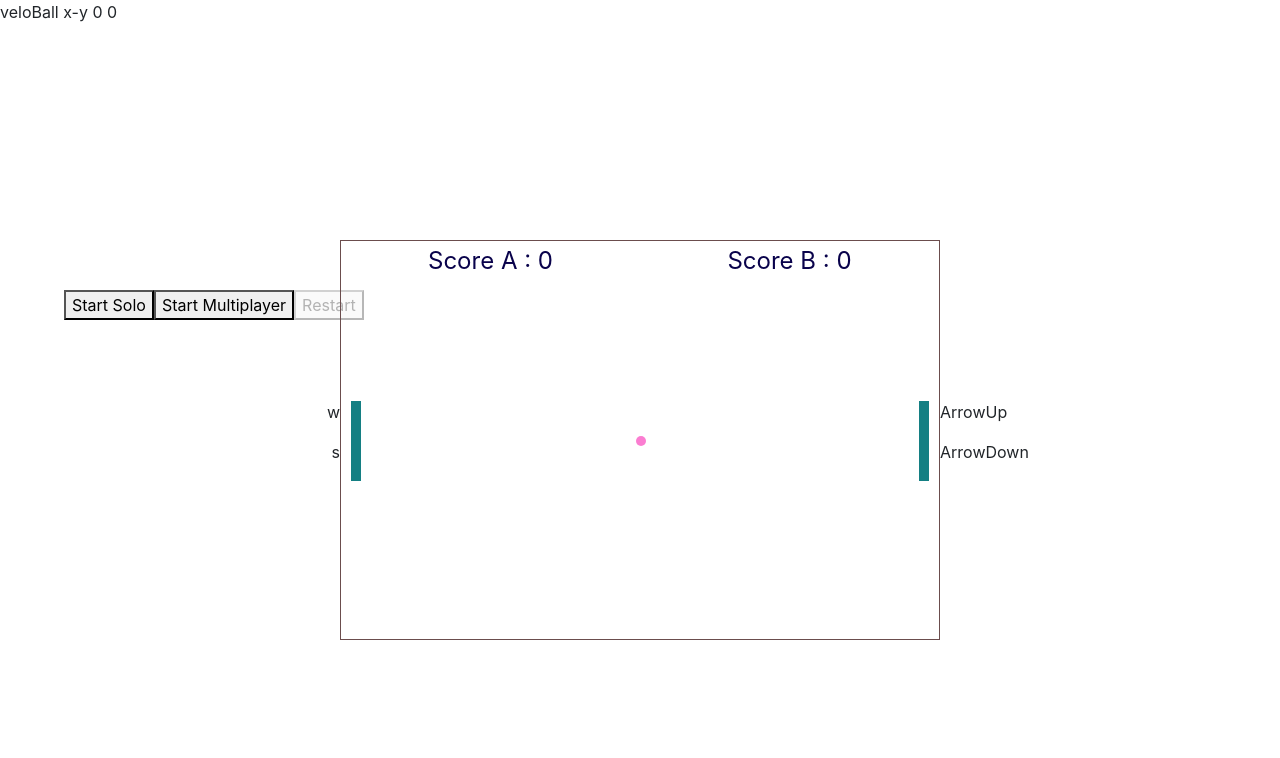
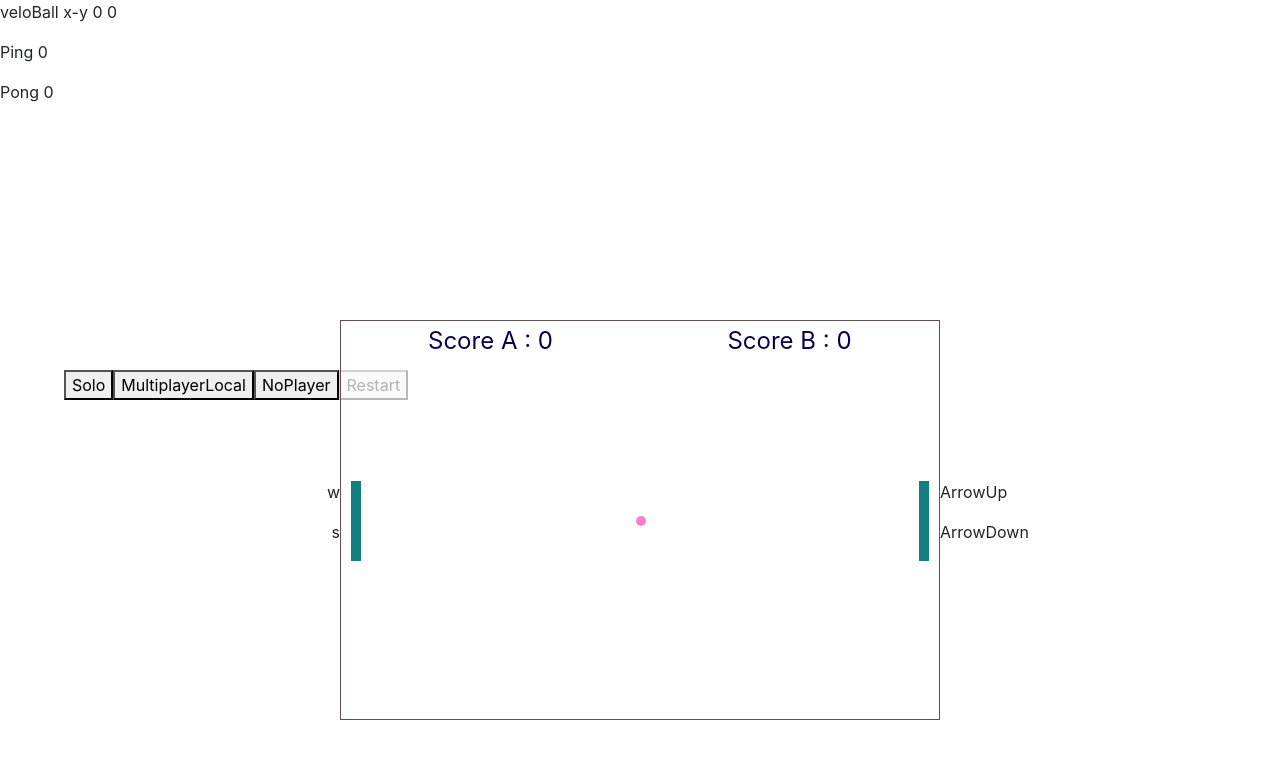
Before and after one commit to tamigore/ft_transcendence, a Vue app in the folder frontend/: page / in a window 1280 px wide. Shown: the top 758 px of the page. Built offline with nearby package versions, Linux system fonts and the light colour scheme.

Commit message:
chat et pong best

```diff
--- a/frontend/src/components/PongGame.vue
+++ b/frontend/src/components/PongGame.vue
@@ -1,11 +1,14 @@
 <template>
 
 <p>{{ "veloBall x-y " + veloBallX + " " + veloBallY }}</p>
+<p>{{ "Ping " + ping }}</p>
+<p>{{ "Pong " + pong}}</p>
 
 <div class="game-container">
   <div class="button-container">
-    <button @click="startMatchSolo" :disabled="gameIsRunning">Start Solo</button>
-    <button @click="startMatchMultiLocal" :disabled="gameIsRunning">Start Multiplayer</button>
+    <button @click="startMatchSolo" :disabled="gameIsRunning">Solo</button>
+    <button @click="startMatchMultiLocal" :disabled="gameIsRunning">MultiplayerLocal</button>
+    <button @click="startNoPlayer" :disabled="gameIsRunning">NoPlayer</button>
     <button @click="restartMatch" :disabled="!gameIsRunning">Restart</button>
     </div>
 <div class="pong-container">
@@ -92,6 +95,8 @@ const veloBallY = ref(0);
 const ballMaxSpeedX = 20;
 const ballMaxSpeedY = 10;
 
+const ping = ref(0);
+const pong = ref(0);
 
 const scoreA = ref(0);
 const scoreB = ref(0);
@@ -132,6 +137,33 @@ const startMatchSolo = () => {
   }
 }
 
+
+const startNoPlayer = () => {
+  if (!gameIsRunning.value)
+  {
+    const rand = Math.random() * 2 - 1;
+    veloBallX.value = rand + (rand / Math.abs(rand)) * 2;
+    veloBallY.value = Math.random() * 6 - 3;
+
+    ballX.value = pongWidth/2 - ballSize/2;
+    ballY.value = pongHeight/2 - ballSize/2;
+
+    rightPaddleHeight.value = 400;
+    rightPaddleY.value = 0;
+
+    rightPlayerKeyDown.value = '';
+    rightPlayerKeyUp.value = '';
+
+    leftPaddleHeight.value = 400;
+    leftPaddleY.value = 0;
+
+    leftPlayerKeyDown.value = '';
+    leftPlayerKeyUp.value = '';
+
+    gameIsRunning.value = true;
+  }
+  }
+
 const startMatchMultiLocal = () => {
   if (!gameIsRunning.value)
   {
@@ -162,6 +194,9 @@ const restartMatch = () => {
 
     ballX.value = pongWidth / 2 - ballSize / 2;
     ballY.value = pongHeight / 2 - ballSize / 2;
+
+    ping.value = 0;
+    pong.value = 0;
 
     gameIsRunning.value = false;
   }
@@ -221,6 +256,10 @@ if (sign * ballX.value <= paddleX)
     const Ysign = veloBallY.value / Math.abs(veloBallY.value);
     const bounce = ref(25);
     veloBallY.value = ( (ballY.value - (paddleY + paddleHeight/2)) / paddleHeight/2) * bounce.value;
+    if (sign === 1)
+      ping.value++;
+    else
+      pong.value++;
     return true;
   }
 }
@@ -316,12 +355,15 @@ return {
   startMatchSolo,
   restartMatch,
   startMatchMultiLocal,
+  startNoPlayer,
   gameIsRunning,
   leftPlayerKeyUp,
   leftPlayerKeyDown,
   rightPlayerKeyUp,
   rightPlayerKeyDown,
   pongStyle,
+  ping,
+  pong,
 };
 
 
```
